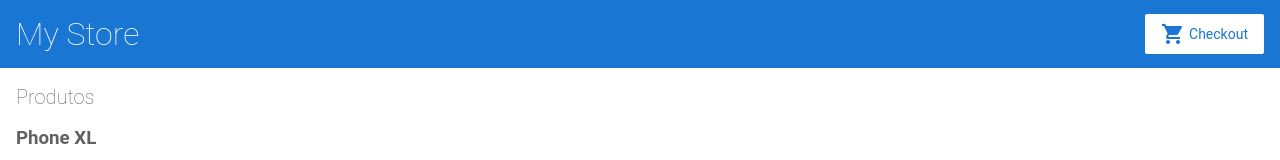
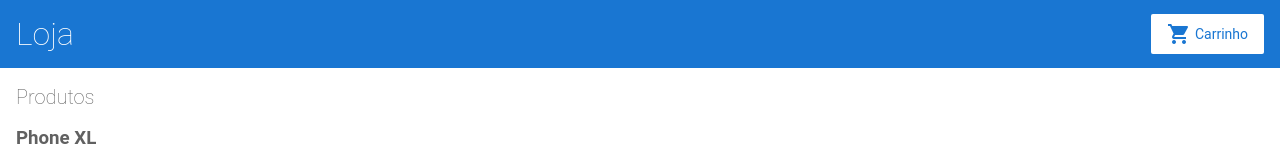
Before and after one commit to sonsyrock/angular-exemplo, an Angular app: page / in a window 1280 px wide. Shown: the top 160 px of the page. Built offline with nearby package versions, Linux system fonts and the light colour scheme.

Commit message:
1 file modified

```diff
--- a/src/app/top-bar/top-bar.component.html
+++ b/src/app/top-bar/top-bar.component.html
@@ -1,8 +1,8 @@
 <a [routerLink]="['/']">
-  <h1>My Store</h1>
+  <h1>Loja</h1>
 </a>
 
-<a [routerLink]="['/cart']" class="button fancy-button"><i class="material-icons">shopping_cart</i>Checkout</a>
+<a [routerLink]="['/cart']" class="button fancy-button"><i class="material-icons">shopping_cart</i>Carrinho</a>
 
 <!--
 Copyright Google LLC. All Rights Reserved.
```
